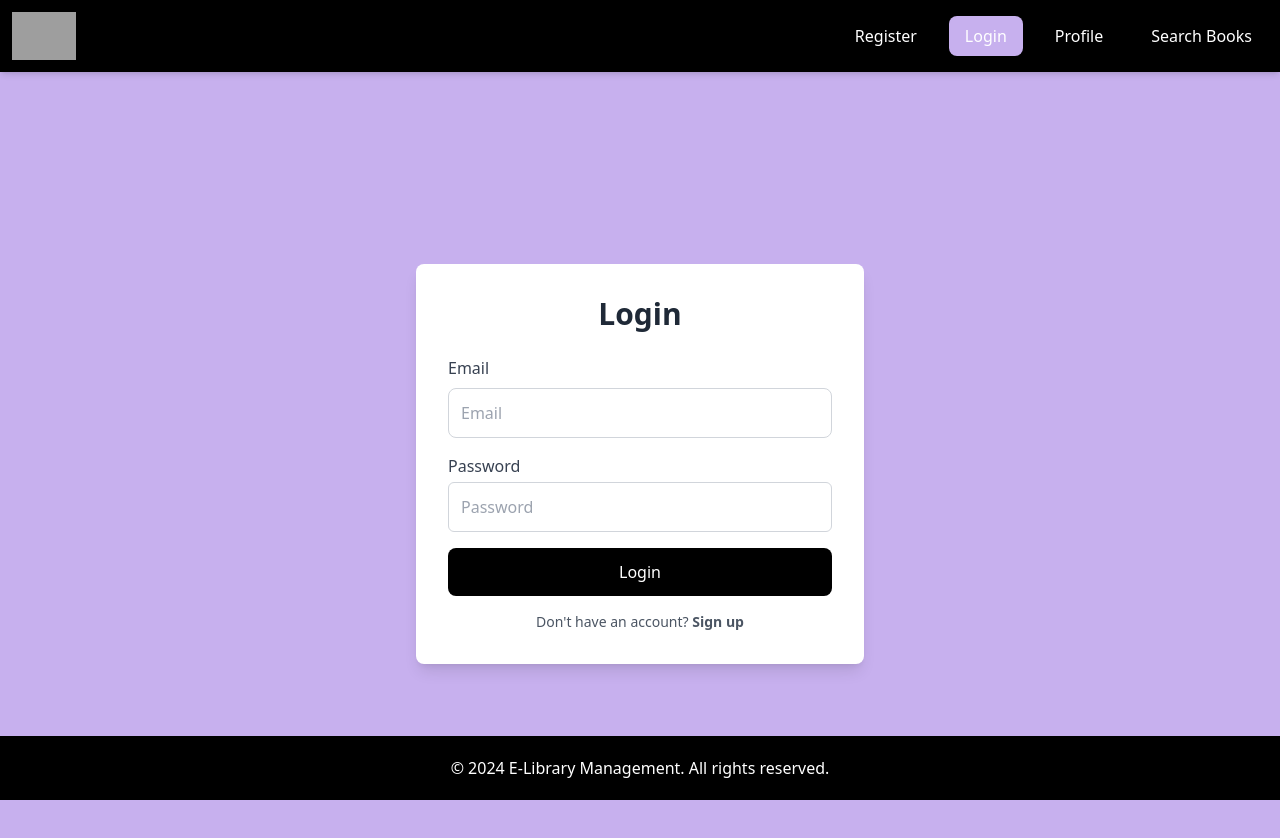
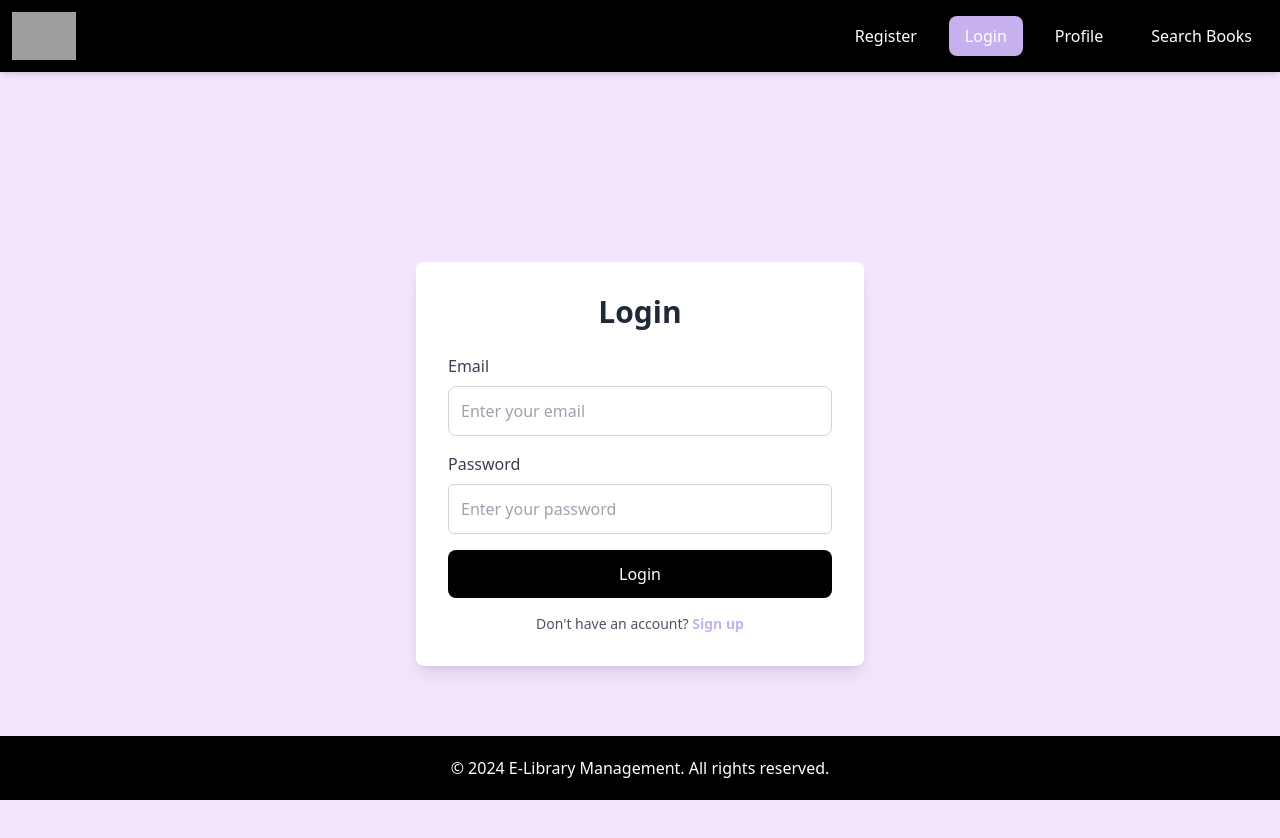
Before and after one commit to DilsharaRathnayaka/Library_Management_System, a React (Vite) app in the folder LMSystem/: page /login in a window 1280 px wide. Shown: the top 838 px of the page. Built offline with nearby package versions, Linux system fonts and the light colour scheme; grey boxes are pictures that could not be loaded.

Commit message:
Add login

```diff
--- a/LMSystem/src/components/Login.jsx
+++ b/LMSystem/src/components/Login.jsx
@@ -1,4 +1,4 @@
-import { useState } from 'react';
+import { useState, useEffect } from 'react';
 import { auth } from '../firebase';
 import { signInWithEmailAndPassword } from 'firebase/auth';
 import { useNavigate } from 'react-router-dom';
@@ -6,7 +6,15 @@ import { useNavigate } from 'react-router-dom';
 function Login() {
   const [email, setEmail] = useState('');
   const [password, setPassword] = useState('');
+  const [previousEmails, setPreviousEmails] = useState([]);
+  const [showDropdown, setShowDropdown] = useState(false);
   const navigate = useNavigate();
+
+  useEffect(() => {
+    // Load previously entered emails from local storage
+    const savedEmails = JSON.parse(localStorage.getItem('previousEmails') || '[]');
+    setPreviousEmails(savedEmails);
+  }, []);
 
   const handleLogin = async (e) => {
     e.preventDefault();
@@ -20,30 +28,76 @@ function Login() {
     }
   };
 
+  const handleEmailChange = (e) => {
+    setEmail(e.target.value);
+    setShowDropdown(true); // Show dropdown when email input is clicked
+  };
+
+  const handleEmailSelect = (selectedEmail) => {
+    setEmail(selectedEmail);
+    setShowDropdown(false); // Hide dropdown after selection
+  };
+
+  const handleEmailBlur = () => {
+    // Hide dropdown on blur with a slight delay
+    setTimeout(() => setShowDropdown(false), 100);
+  };
+
+  const handleEmailFocus = () => {
+    setShowDropdown(true); // Show dropdown on focus
+  };
+
+  const handleEmailKeyDown = (e) => {
+    if (e.key === 'Enter' && !previousEmails.includes(email)) {
+      // Add email to previousEmails if it doesn't exist
+      const updatedEmails = [...previousEmails, email];
+      setPreviousEmails(updatedEmails);
+      localStorage.setItem('previousEmails', JSON.stringify(updatedEmails));
+    }
+  };
+
   return (
-    <div className="flex justify-center items-center h-screen  bg-[#c7b0ee]">
+    <div className="flex justify-center items-center h-screen bg-[#f4e5ff]">
       <div className="bg-white p-8 rounded-lg shadow-lg w-full max-w-md">
         <h2 className="text-3xl font-bold text-gray-800 mb-6 text-center">Login</h2>
         <form onSubmit={handleLogin} className="space-y-4">
-          <div>
-            <label className="block text-gray-700 font-medium mb-2">Email</label>
+          <div className="relative">
+            <label htmlFor="email" className="block text-gray-700 font-medium mb-2">Email</label>
             <input
               type="email"
-              placeholder="Email"
+              id="email"
+              placeholder="Enter your email"
               value={email}
-              onChange={(e) => setEmail(e.target.value)}
-              className="w-full p-3 border border-gray-300 rounded-lg focus:border-blue-500 outline-none"
+              onChange={handleEmailChange}
+              onFocus={handleEmailFocus}
+              onBlur={handleEmailBlur}
+              onKeyDown={handleEmailKeyDown}
+              className="w-full p-3 border border-gray-300 rounded-lg focus:border-[#c7b0ee] outline-[#c7b0ee]"
               required
             />
+            {showDropdown && (
+              <ul className="absolute top-full left-0 w-full mt-1 bg-white border border-gray-300 rounded-lg shadow-lg z-10">
+                {previousEmails.map((prevEmail, index) => (
+                  <li
+                    key={index}
+                    className="p-2 hover:bg-gray-200 cursor-pointer"
+                    onClick={() => handleEmailSelect(prevEmail)}
+                  >
+                    {prevEmail}
+                  </li>
+                ))}
+              </ul>
+            )}
           </div>
           <div>
-            <label className="block text-gray-700 font-medium mb-1">Password</label>
+            <label htmlFor="password" className="block text-gray-700 font-medium mb-2">Password</label>
             <input
               type="password"
-              placeholder="Password"
+              id="password"
+              placeholder="Enter your password"
               value={password}
               onChange={(e) => setPassword(e.target.value)}
-              className="w-full p-3 border border-gray-300 rounded-md focus:outline-none focus:ring-2 focus:ring-blue-500"
+              className="w-full p-3 border border-gray-300 rounded-md focus:outline-none focus:ring-2 focus:ring-[#c7b0ee]"
               required
             />
           </div>
@@ -54,9 +108,9 @@ function Login() {
             Login
           </button>
         </form>
-        <div className="mt-4 text-center text-sm text-gray-600">
-          Don't have an account? <a href="/register" className="text-black-900 font-semibold hover:underline">Sign up</a>
-        </div>
+        <p className="mt-4 text-gray-600 text-sm text-center">
+          Don't have an account? <a href="/register" className="text-[#c7b0ee] font-semibold hover:underline">Sign up</a>
+        </p>
       </div>
     </div>
   );
```
